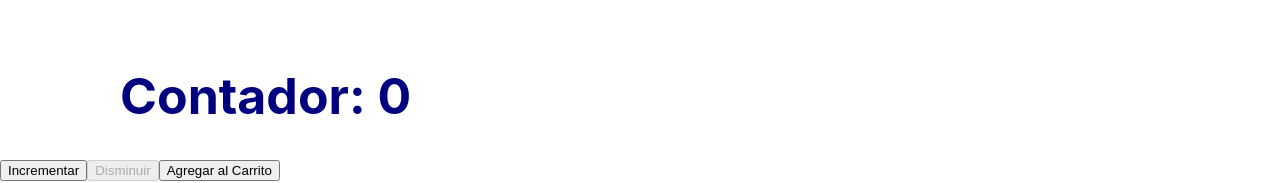
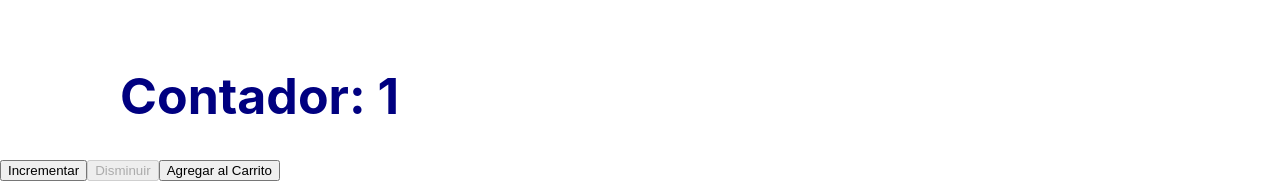
Before and after one commit to Mariangel86/fantalocuras-antequera, a React (Create React App) app: page / in a window 1280 px wide. Shown: the part 362-545 px from the top of the page. Built offline with nearby package versions, Linux system fonts and the light colour scheme.

Commit message:
changes of monday

```diff
--- a/src/App.js
+++ b/src/App.js
@@ -8,6 +8,10 @@ import ContadorFuncional from './componentes/ContadorFuncional2';
 
 const App = () => {
 
+ const onAdd=(quantity)=>{
+  console.log(`compraste ${quantity} unidades`);
+ }
+
 //const locunum = 5;
 
   return (
@@ -16,7 +20,7 @@ const App = () => {
       <Header/>
       <ItemLista title= "Hola"/>
      {/* <UseReducer />*/}
-      <ContadorFuncional cantidadAincrementar={1} cantidadAdisminuir= {1}/>
+      <ContadorFuncional cantidadAincrementar={1} cantidadAdisminuir= {1} stock={8} onAdd={onAdd} initial={1}/>
     </div>
   );
 }
--- a/src/componentes/ContadorFuncional2.js
+++ b/src/componentes/ContadorFuncional2.js
@@ -1,7 +1,7 @@
 import React, {useState} from 'react';
 
-const ContadorFuncional = (props) => {
-    const [cuenta, CambiarCuenta ] = useState (0);
+const ContadorFuncional = ({cantidadAincrementar, cantidadAdisminuir, stock, onAdd, initial}) => {
+    const [cuenta, CambiarCuenta ] = useState (initial);
     const incrementar = (cantidad) =>CambiarCuenta(cuenta + cantidad);
     const disminuir = (cantidad) => CambiarCuenta(cuenta - cantidad);
 
@@ -9,14 +9,14 @@ return (
 <div>
     <h1>Contador: {cuenta}</h1>
 
-<button disabled={cuenta >= 10} onClick={() => incrementar (props.cantidadAincrementar)}>
+<button disabled={cuenta >= 10} onClick={() => incrementar (cantidadAincrementar)}>
 
         Incrementar
     </button>
-<button disabled={cuenta <= 1} onClick={() => disminuir (props.cantidadAdisminuir)}>
+<button disabled={cuenta <= 1} onClick={() => disminuir (cantidadAdisminuir)}>
         Disminuir
     </button>
-    <button>Agregar al Carrito</button>
+    <button disabled={stock<=0} onClick={() => onAdd(cuenta)}>Agregar al Carrito</button>
 </div>
 );
 }
```
